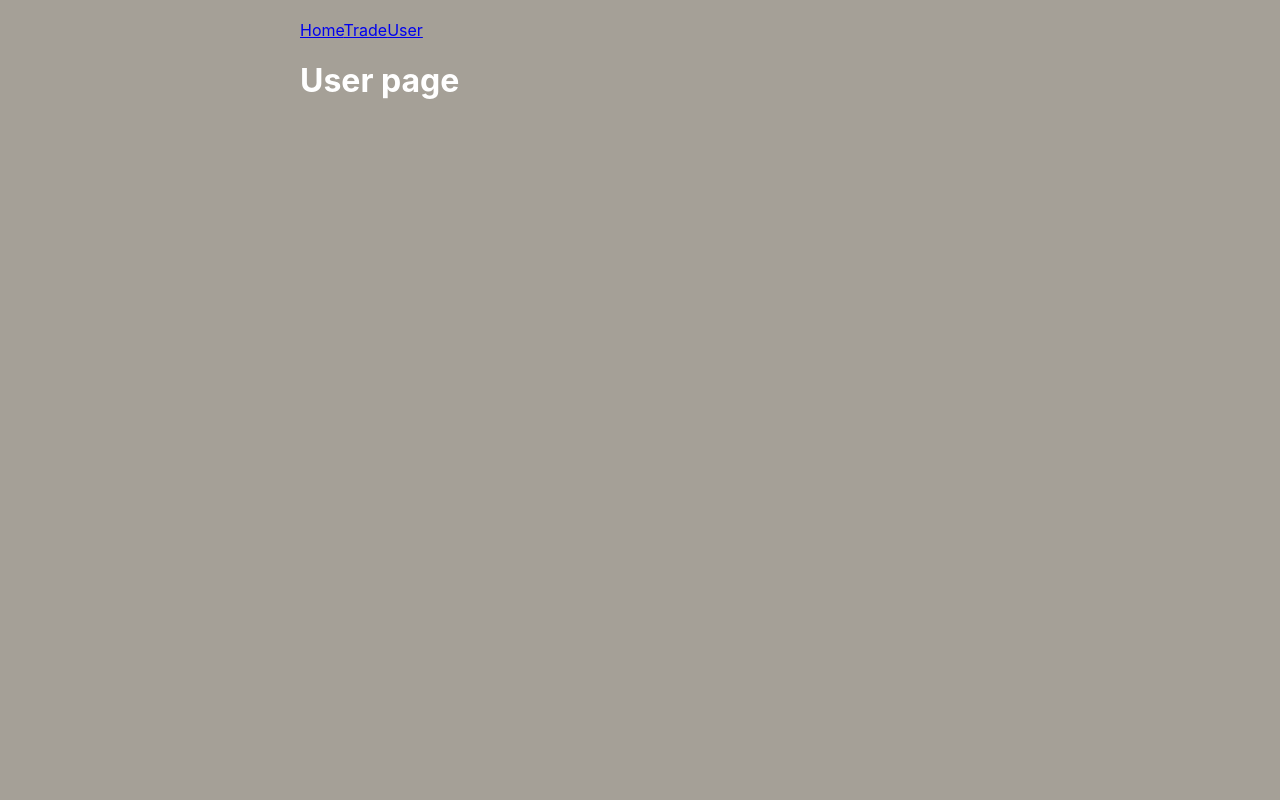
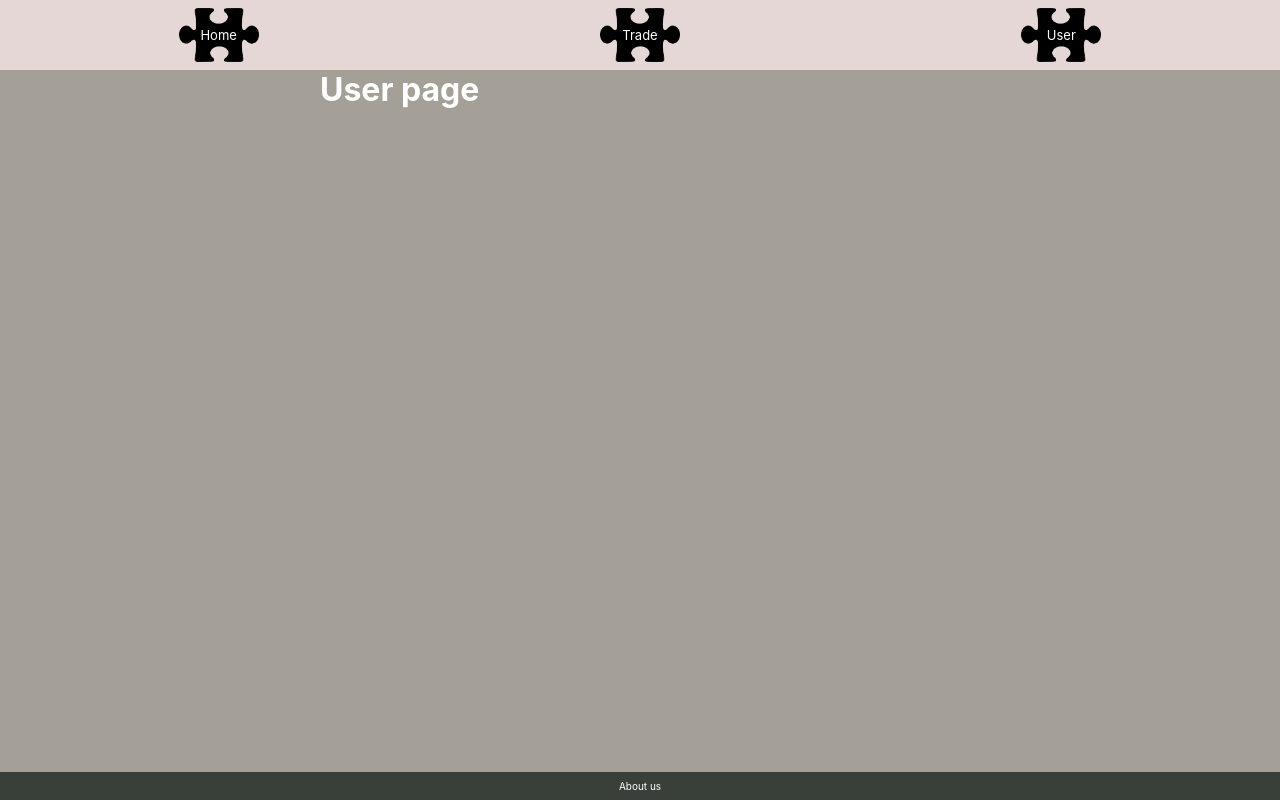
Before and after one commit to Nicolomartire/Puzzletrade, a Next.js app: page /user in a window 1280 px wide. Built offline with nearby package versions, Linux system fonts and the light colour scheme.

Commit message:
lite styling på nav och footer

```diff
--- a/components/footerNav.js
+++ b/components/footerNav.js
@@ -2,12 +2,13 @@ import Link from "next/link";
 
 const FooterNav = () => {
     return (
-
-        <footer>
-            <Link href='/about' className="aboutTNB, navelements">
-                <a>About</a>
-            </Link>
-        </footer>
+        <>
+            <footer className="footer">
+                <Link href='/about'>
+                    <a className="aboutTNB">About us</a>
+                </Link>
+            </footer>
+        </>
     )
 }
 
--- a/components/topNav.js
+++ b/components/topNav.js
@@ -3,17 +3,19 @@ import Link from "next/link";
 const Nav = () => {
     return (
         <>
-            <nav className="TopNavBar">
-                <Link href='/' className="homeTNB, navelements">
-                    <a>Home</a>
-                </Link>
-                <Link href='/trade' className="tradeTNB, navelements">
-                    <a>Trade</a>
-                </Link>
-                <Link href='/user' className="userTNB, navelements">
-                    <a>User</a>
-                </Link>
-            </nav>
+            <header className="header">
+                <nav className="TopNavBar">
+                    <Link href='/'>
+                        <a className="homeTNB">Home</a>
+                    </Link>
+                    <Link href='/trade'>
+                        <a className="tradeTNB">Trade</a>
+                    </Link>
+                    <Link href='/user'>
+                        <a className="userTNB">User</a>
+                    </Link>
+                </nav>
+            </header>
         </>
     )
 }
--- a/pages/_app.js
+++ b/pages/_app.js
@@ -7,6 +7,7 @@ export default function MyApp({ Component, pageProps }) {
     <>
       <Nav />
       <Component {...pageProps} />
+      <FooterNav />
     </>
   )
 }
--- a/pages/about/index.js
+++ b/pages/about/index.js
@@ -1,7 +1,7 @@
 function About() {
   return (
     <div>
-      <h1>About you page</h1>
+      <h1 className="titelPages">About you page</h1>
     </div>
   )
 }
--- a/pages/index.js
+++ b/pages/index.js
@@ -1,10 +1,7 @@
-import FooterNav from "../components/footerNav"
 
 function HomePage() {
   return (
     <div className="wrapper">
-      <header className="header">Puzzle Header</header>
-
       <ul className="flex-container">
         <li className="flex-item">1</li>
         <li className="flex-item">2</li>
@@ -13,9 +10,6 @@ function HomePage() {
         <li className="flex-item">5</li>
         <li className="flex-item">6</li>
       </ul>
-      <footer className="footer">Footer
-        <FooterNav />
-      </footer>
     </div >
   )
 }
--- a/pages/trade/index.js
+++ b/pages/trade/index.js
@@ -1,7 +1,7 @@
 function Trade() {
   return (
     <div>
-      <h1>Trade page</h1>
+      <h1 className="titelPages">Trade page</h1>
     </div>
   )
 }
--- a/pages/user/index.js
+++ b/pages/user/index.js
@@ -1,7 +1,7 @@
 function User() {
   return (
     <div>
-      <h1>User page</h1>
+      <h1 className="titelPages">User page</h1>
     </div>
   )
 }
--- a/styles.css
+++ b/styles.css
@@ -1,3 +1,11 @@
+* {
+  box-sizing: border-box;
+}
+
+*::before, *::after {
+  box-sizing: border-box;
+}
+
 body {
   font-family: "SF Pro Text", "SF Pro Icons", "Helvetica Neue", "Helvetica", "Arial", sans-serif;
   color: white;
@@ -45,4 +53,45 @@ body {
   font-weight: bold;
   font-size: 1.5em;
   text-align: center;
+}
+
+.wrapper {
+  margin-top: 40px;
+}
+
+.TopNavBar {
+  display: flex;
+  justify-content: space-around;
+  flex-wrap: wrap;
+}
+
+.homeTNB, .tradeTNB, .userTNB {
+  color: white;
+  display: flex;
+  justify-content: center;
+  align-items: center;
+  width: 80px;
+  height: 54px;
+  border-radius: 10%;
+  text-decoration: none;
+  background-image: url(./img/puzzle.png);
+  background-size: 100%;
+  background-repeat: no-repeat;
+  font-size: small;
+}
+
+.footer {
+  display: flex;
+  justify-content: center;
+  align-items: center;
+}
+
+.aboutTNB {
+  color: white;
+  text-decoration: none;
+  font-size: x-small;
+}
+
+.titelPages {
+  margin-top: 50px;
 }/*# sourceMappingURL=styles.css.map */
--- a/styles.scss
+++ b/styles.scss
@@ -1,3 +1,10 @@
+* {
+  box-sizing: border-box;
+}
+*::before, *::after {
+  box-sizing: border-box;
+}
+
 @mixin position {
   padding: 8px;
   width: 100%;
@@ -47,3 +54,50 @@ body {
   font-size: 1.5em;
   text-align: center;
 }
+
+.wrapper{
+  margin-top: 40px;
+}
+
+.TopNavBar {
+  display: flex;
+  justify-content: space-around;
+  flex-wrap: wrap;
+}
+.homeTNB {
+  color: white;
+  display: flex;
+  justify-content: center;
+  align-items: center;
+  width: 80px;
+  height: 54px;
+  border-radius: 10%;
+  text-decoration: none;
+  background-image: url(./img/puzzle.png);
+  background-size:  100%;
+  background-repeat: no-repeat;
+  font-size: small;
+}
+.userTNB{
+  @extend .homeTNB;
+
+}
+.tradeTNB{
+  @extend .homeTNB;
+
+}
+
+.footer{
+  display: flex;
+  justify-content: center;
+  align-items: center;
+}
+.aboutTNB {
+  color: white;
+  text-decoration: none;
+  font-size: x-small;
+}
+
+.titelPages{
+  margin-top: 50px;
+}
```
Also changed, not shown: img/puzzle.png (added), 1 other file (tests, documents, lock files or other folders).
